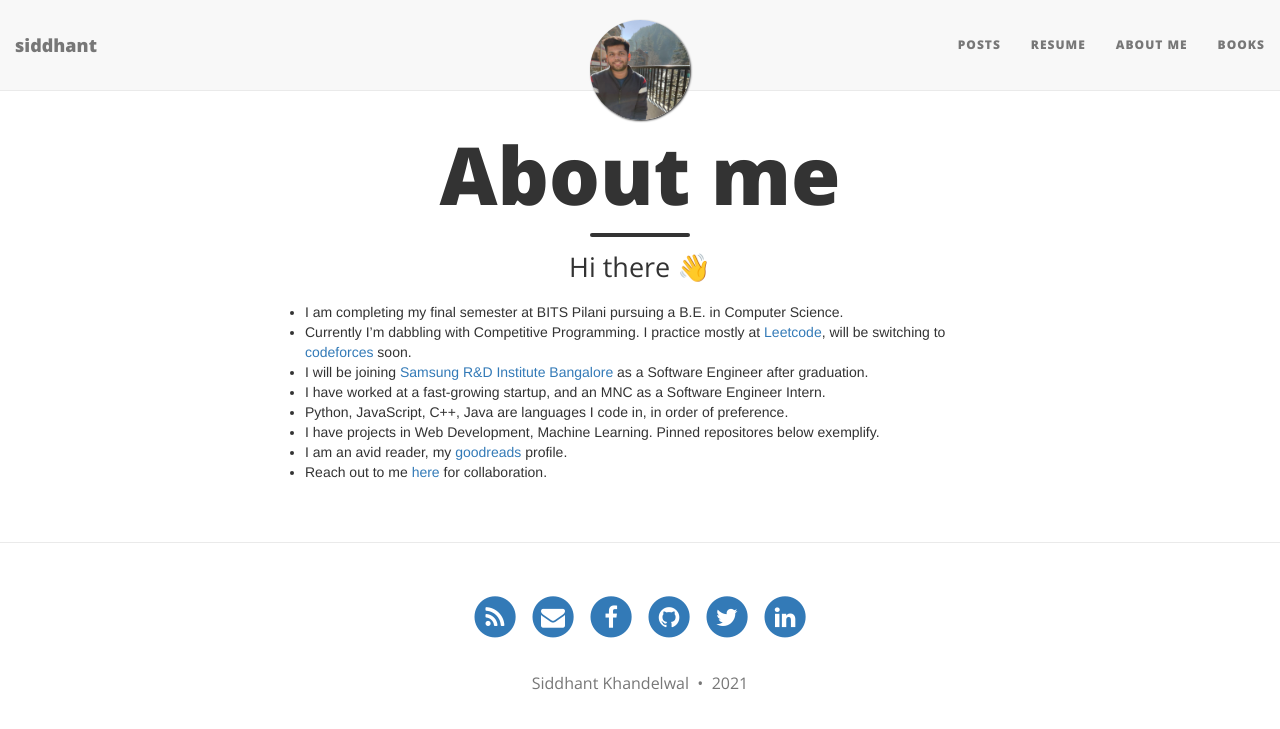
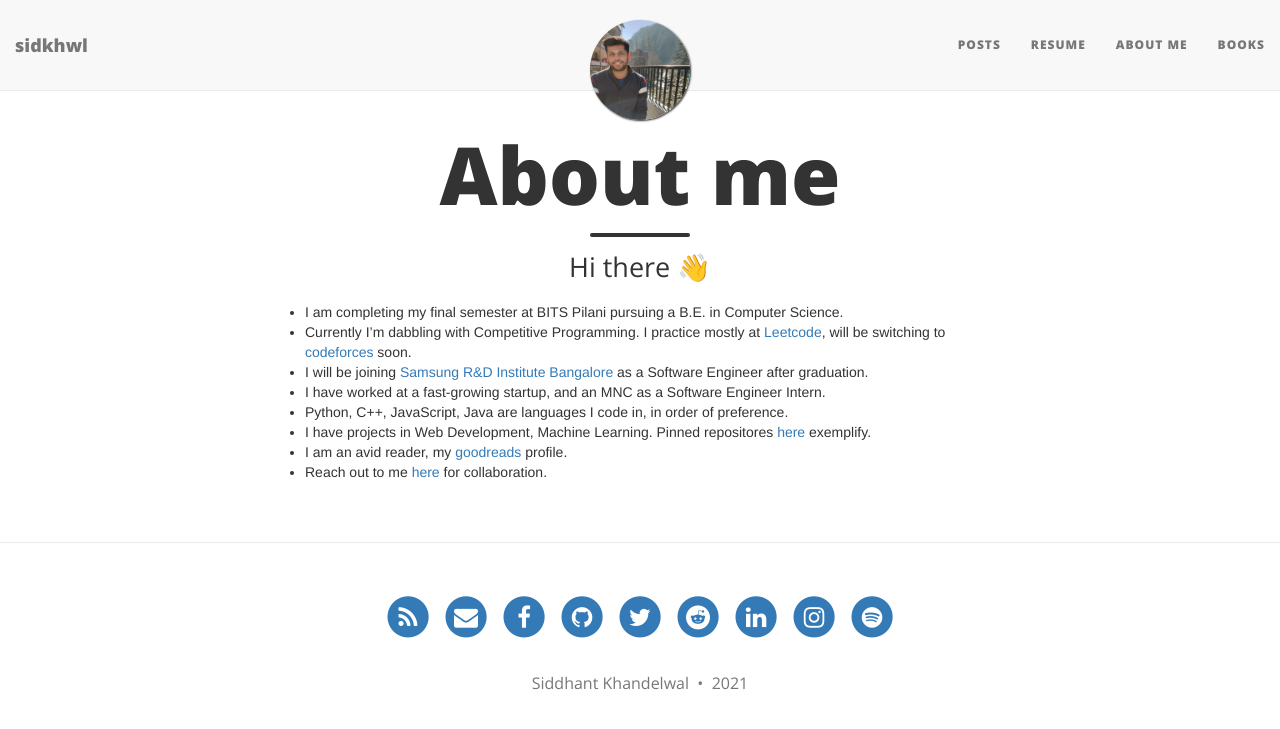
Before and after one commit to sidkhwl/sidkhwl.github.io, a Jekyll site: the page built from aboutme.md, in a window 1280 px wide. Shown: the top 729 px of the page. Built offline with Jekyll 4.4.1, drawn with Linux system fonts in a browser that asks for light colours; nearby versions of some CDN libraries.

Commit message:
content update

```diff
--- a/_config.yml
+++ b/_config.yml
@@ -2,7 +2,7 @@
 # --- General options --- #
 
 # Name of website
-title: siddhant
+title: sidkhwl
 
 # Short description of your site
 description: CS Undergrad @ BITS Pilani
@@ -75,16 +75,16 @@
   rss: true
   email: "sidkhwl@gmail.com"
   facebook: siddhantrkhandelwal
-  github: sidkhwl
+  github: siddhantrkhandelwal
   twitter: sidkhwl
-  #  reddit: yourname
+  reddit: siddhantkhandelwal
   linkedin: siddhantkhandelwal
-#  xing: yourname
-#  stackoverflow: "3943160/daattali"
-#  snapchat: deanat78
-#  instagram: deanat78
-#  youtube: user/deanat78
-#  spotify: yourname
+  #  xing: yourname
+  #  stackoverflow: "3943160/daattali"
+  #  snapchat: deanat78
+  instagram: sidkhwl
+  #  youtube: user/deanat78
+  spotify: 04w7pwmiyxe9c2a43dkyxibfz
 #  telephone: +14159998888
 #  steam: deanat78
 #  twitch: yourname
--- a/aboutme.md
+++ b/aboutme.md
@@ -5,10 +5,10 @@
 ---
 
 - I am completing my final semester at BITS Pilani pursuing a B.E. in Computer Science.
-- Currently I'm dabbling with Competitive Programming. I practice mostly at [Leetcode](https://leetcode.com/siddhantrkhandelwal/), will be switching to [codeforces](https://codeforces.com/profile/ahfod) soon.
+- Currently I'm dabbling with Competitive Programming. I practice mostly at [Leetcode](https://leetcode.com/sidkhwl/), will be switching to [codeforces](https://codeforces.com/profile/ahfod) soon.
 - I will be joining [Samsung R&D Institute Bangalore](https://research.samsung.com/sri-b) as a Software Engineer after graduation.
 - I have worked at a fast-growing startup, and an MNC as a Software Engineer Intern.
-- Python, JavaScript, C++, Java are languages I code in, in order of preference.
-- I have projects in Web Development, Machine Learning. Pinned repositores below exemplify.
+- Python, C++, JavaScript, Java are languages I code in, in order of preference.
+- I have projects in Web Development, Machine Learning. Pinned repositores [here](https://github.com/siddhantkhandelwal) exemplify.
 - I am an avid reader, my [goodreads](https://www.goodreads.com/user/show/97892136-siddhant-khandelwal) profile.
-- Reach out to me [here](mailto:siddhantrkhandelwal@gmail.com) for collaboration.
+- Reach out to me [here](mailto:sidkhwl@gmail.com) for collaboration.
```
